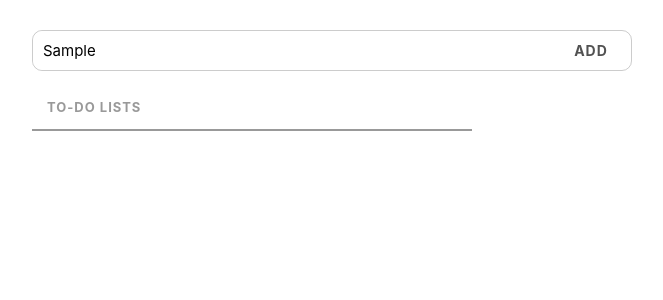
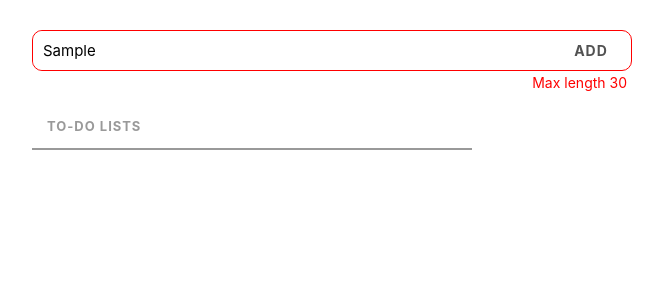
Before and after one commit to onndes/react-todo-list, a React (Create React App) app: page /#/todo-list in a window 1280 px wide. Both pictures are taken after typing "Sample" into the empty fields and a click on the button "ADD". Shown: the top 300 px of the page, without its empty margins (308-971 px from the left). Built offline with nearby package versions, Linux system fonts and the light colour scheme; no server answers.

Commit message:
Validation for FormToDoList

```diff
--- a/src/Components/ToDoList/FormToDoList/FormToDoList.js
+++ b/src/Components/ToDoList/FormToDoList/FormToDoList.js
@@ -1,22 +1,56 @@
 import React from "react";
 import s from "./FormToDoList.module.css";
 import { Field, Form } from "react-final-form";
+import cn from "classnames";
 
 const FormToDoList = (props) => {
+    const validatorMaxLength = (data) => {
+        const errors = {};
+        if (data.bodyNewTask && data.bodyNewTask.length > 3) {
+            errors.bodyNewTask = "Max length 30";
+        }
+        return errors;
+    };
+
+    let isError = false;
+
     return (
         <Form
             onSubmit={props.handleSubmit}
-            render={({handleSubmit}) => (
-                <form onSubmit={handleSubmit} className={s.form}>
-                    <Field
-                        className={s.inputText}
-                        name='bodyNewTask'
-                        placeholder='Enter name new to-do list...'
-                        component="input"
-                    />
-                    <button type='submit' className={s.button}>ADD</button>
-                </form>
-            )}
+            validate={validatorMaxLength}
+            render={({ handleSubmit }) => {
+                return (
+                    <div className={s.wrapper}>
+                        <form
+                            onSubmit={handleSubmit}
+                            className={cn(s.form, { [s.error]: isError })}>
+                            <Field
+                                name='bodyNewTask'
+                                render={({ input, meta }) => {
+                                    !!meta.error === true ? (isError = true) : (isError = false);
+                                    return (
+                                        <>
+                                            <input
+                                                type='text'
+                                                {...input}
+                                                placeholder='Enter name new to-do list...'
+                                                className={
+                                                    s.inputText + " " + (meta.error && s.error)
+                                                }
+                                            />
+                                        </>
+                                    );
+                                }}
+                            />
+
+                            <button type='submit' className={s.button}>
+                                ADD
+                            </button>
+                        </form>
+                        {isError && <p className={s.pError}>Max length 30</p>}
+                    </div>
+                );
+            }}
         />
     );
 };
--- a/src/Components/ToDoList/FormToDoList/FormToDoList.module.css
+++ b/src/Components/ToDoList/FormToDoList/FormToDoList.module.css
@@ -1,5 +1,13 @@
+.wrapper {
+  margin: 0px 0px 30px 0px;
+}
+.pError {
+  margin: 5px;
+  color: red;
+  display: flex;
+  justify-content: flex-end;
+}
 .form {
-  margin: 0px 0px 30px 0px;
   border: 1px solid rgba(128, 128, 128, 0.4);
   width: 100%;
   grid-template-columns: 1fr 80px;
@@ -8,6 +16,9 @@
   z-index: 2;
   display: grid;
   grid-template-areas: "title button" "text button";
+}
+.form.error {
+  border: 1px solid red;
 }
 .form input {
   color: black;
--- a/src/Components/ToDoList/ToDoItem/ToDoItem.js
+++ b/src/Components/ToDoList/ToDoItem/ToDoItem.js
@@ -6,7 +6,7 @@ import { NavLink } from "react-router-dom";
 const ToDoItem = (props) => {
     const [renameItem, setRenameItem] = useState(null);
     if (!props.todoLists) {
-        return <p>No todo</p>;
+        return <p>null</p>;
     }
     const handleDeleteItem = (id) => {
         if (window.confirm("Delete?")) props.deleteTodoList(id);
@@ -74,7 +74,6 @@ const FormRenameItem = (props) => {
                         name='bodyRenameTodo'
                         component='input'
                     />
-
                     <button
                         type='submit'
                         className={s.wrapperBtnSubmitRename + " " + s.wrapperBtn}></button>
--- a/src/Components/ToDoList/ToDoItem/ToDoItem.module.css
+++ b/src/Components/ToDoList/ToDoItem/ToDoItem.module.css
@@ -15,6 +15,7 @@
     font-size: 16px;
     padding: 10px;
     color: black;
+    overflow: hidden;
 }
 
 .text:hover {
--- a/src/Components/ToDoList/ToDoList.js
+++ b/src/Components/ToDoList/ToDoList.js
@@ -8,9 +8,11 @@ const TasksList = (props) => {
     const addTask = (data) => {
         props.createTodoList(data.bodyNewTask);
     };
+
+
     return (
         <div className={s.wrapper}>
-            <FormToDoList handleSubmit={addTask} />
+            <FormToDoList handleSubmit={addTask}/>
             <h1 className={s.title}>TO-DO LISTS</h1>
             {props.isLoading ? (
                 <LoaderLine color='rgba(128, 128, 128, 0.8)' />
```
